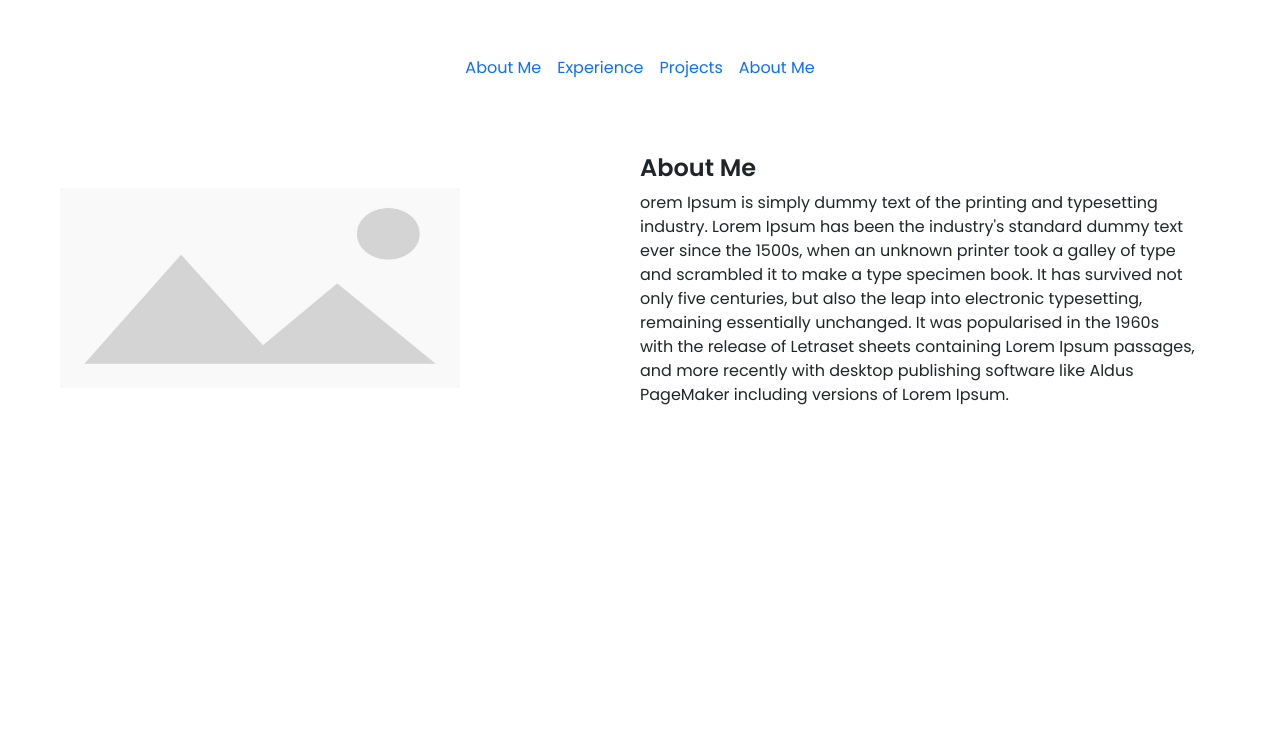
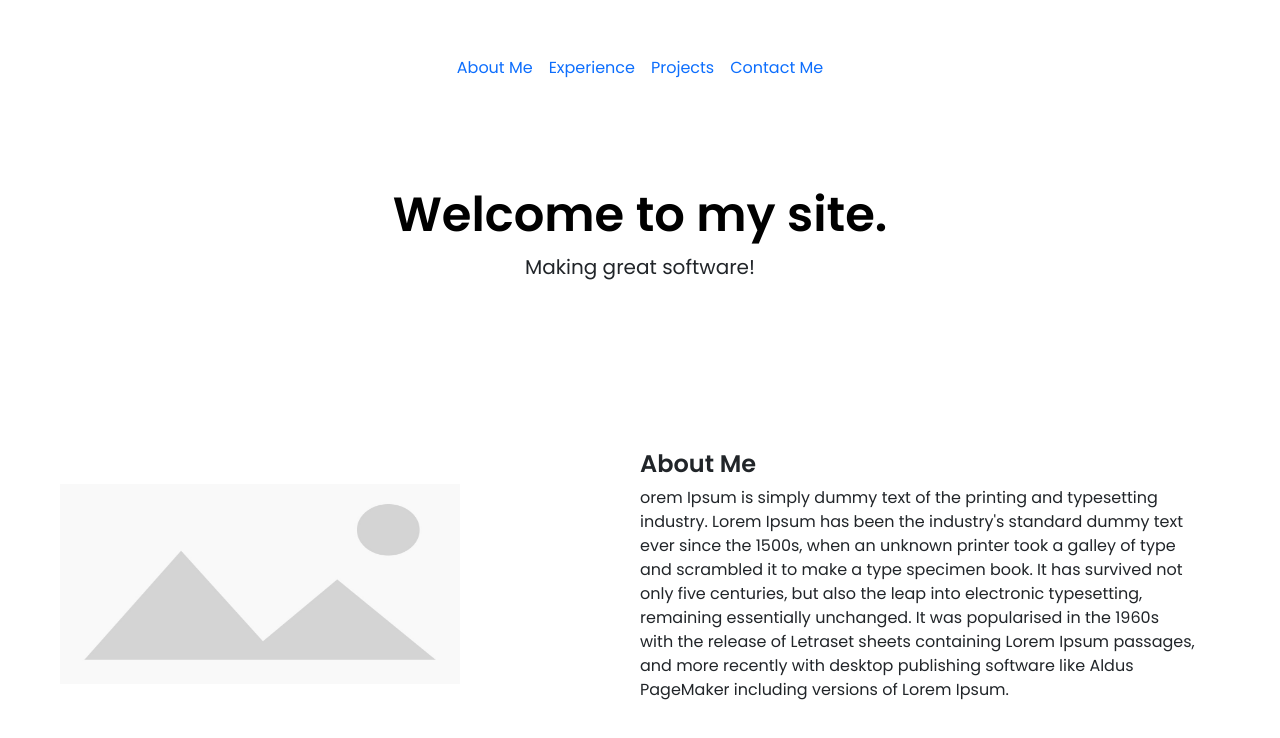
Before and after one commit to nicholasrubright/rubrightdev, a React (Create React App) app: page / in a window 1280 px wide. Shown: the top 738 px of the page. Built offline with nearby package versions, Linux system fonts and the light colour scheme.

Commit message:
added hero to page

```diff
--- a/src/App.tsx
+++ b/src/App.tsx
@@ -1,3 +1,4 @@
+import Hero from "./components/Hero";
 import Navbar from "./components/Navbar";
 import AboutMe from "./sections/AboutMe";
 
@@ -5,6 +6,9 @@ function App() {
   return (
     <div className="container-fluid py-5">
       <Navbar />
+      <div id="hero">
+        <Hero />
+      </div>
       <div id="sections">
         <AboutMe />
       </div>
--- /dev/null
+++ b/src/components/Hero.tsx
@@ -0,0 +1,22 @@
+import HeroLayout from "../layouts/HeroLayout";
+
+const Content = () => {
+  return (
+    <>
+      <h1 className="display-5 fw-bold text-body-emphasis">
+        Welcome to my site.
+      </h1>
+      <div className="col-lg-6 mx-auto">
+        <p className="lead mb-4">Making great software!</p>
+      </div>
+    </>
+  );
+};
+
+export default function Hero() {
+  return (
+    <HeroLayout>
+      <Content />
+    </HeroLayout>
+  );
+}
--- a/src/components/Navbar.tsx
+++ b/src/components/Navbar.tsx
@@ -19,7 +19,7 @@ export default function Navbar() {
         </li>
         <li className="nav-item">
           <a className="nav-link" href="#">
-            About Me
+            Contact Me
           </a>
         </li>
       </ul>
--- a/src/content/content.json
+++ b/src/content/content.json
@@ -1,4 +1,8 @@
 {
+  "Hero": {
+    "header": "Welcome to my site.",
+    "message": "Making great software!"
+  },
   "AboutMe": [
     {
       "header": "About Me",
--- /dev/null
+++ b/src/layouts/HeroLayout.tsx
@@ -0,0 +1,9 @@
+export default function HeroLayout(props: HeroLayoutProps) {
+  const { children } = props;
+
+  return <div className="px-4 py-5 my-5 text-center">{children}</div>;
+}
+
+interface HeroLayoutProps {
+  children: JSX.Element;
+}
```
